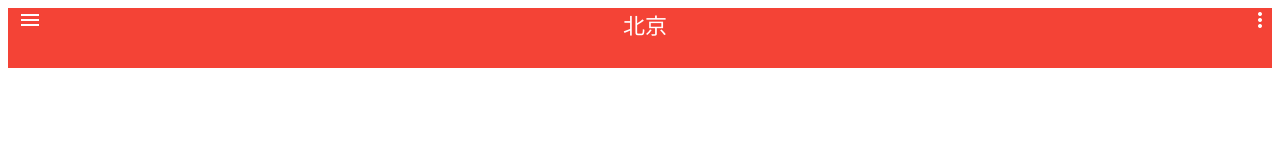
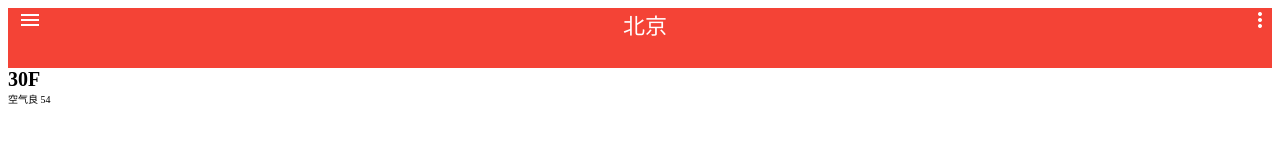
Before and after one commit to Gavin-Gong/weather, a plain HTML site: page index.html in a window 1280 px wide. Drawn offline with Linux system fonts and the light colour scheme.

Commit message:
somechange

```diff
--- a/index.html
+++ b/index.html
@@ -14,6 +14,10 @@
 			<h3 class="search-city">北京</h3>
 			<i class="more-btn material-icons">more_vert</i>
 		</div>
+		<div class="content">
+			<h1 class="temperature">30F</h1>
+			<span class="aqi">空气良 54</span>
+		</div>
 	</div>
 	<script src="js/jquery-3.0.0.min.js"></script>
 </body>
```
